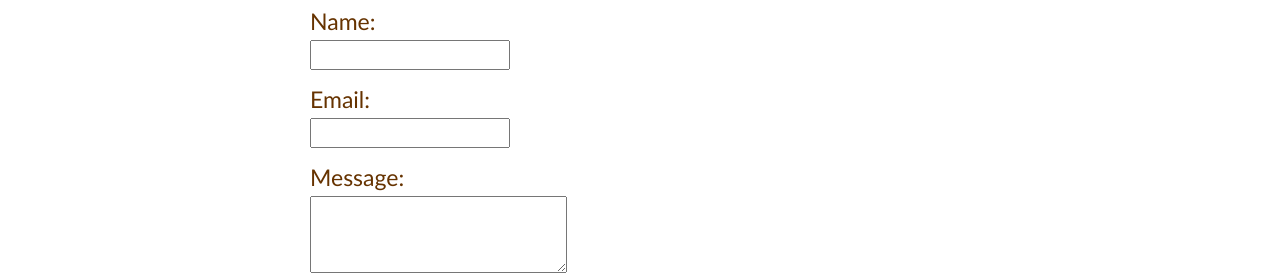
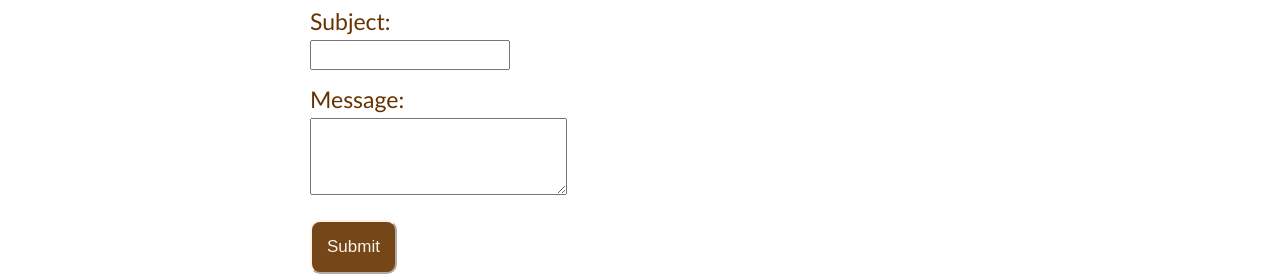
Before and after one commit to MMMC-Chrono/My_Cafe.github.io, a plain HTML site: page contact.html in a window 1280 px wide. Shown: the part 555-831 px from the top of the page. Drawn offline with Linux system fonts and the light colour scheme.

Commit message:
testing img dir

```diff
--- a/contact.html
+++ b/contact.html
@@ -46,13 +46,11 @@
                 <h3>Have a question or suggestion? Contact us using the form below:</h3>
             </div>
 
-            <form action="/contact" method="post">
-                <label for="name">Name:</label><br>
-                <input type="text" id="form-name" name="name"><br>
-                <label for="email">Email:</label><br>
-                <input type="email" id="form-email" name="email"><br>
-                <label for="message">Message:</label><br>
-                <textarea id="message" name="message" rows="5" cols="30"></textarea><br>
+            <form action="mailto:maymyamyacin@gmail.com" method="GET">
+                <label for="subject">Subject:</label><br>
+                <input type="text" id="form-name" name="subject" required><br>
+                <label for="body">Message:</label><br>
+                <textarea id="message" name="body" rows="5" cols="30" required></textarea><br>
                 <input type="submit" value="Submit" id="submit">
             </form>
 
```
Also changed, not shown: menu.html (+1 -1 lines).
